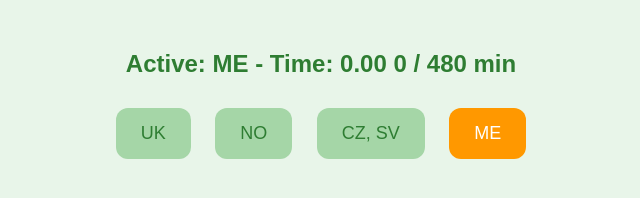
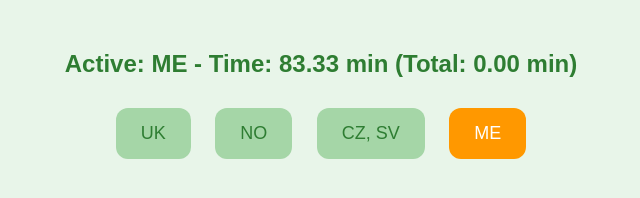
Before and after one commit to Nunaya/language_buttons, a plain HTML site: page index.html in a window 1280 px wide. Shown: the whole page, without its empty margins (319-959 px from the left). Drawn offline with Linux system fonts and the light colour scheme.

Commit message:
Update index.html

```diff
--- a/index.html
+++ b/index.html
@@ -1,4 +1,3 @@
-
 <!DOCTYPE html>
 <html lang="en">
 <head>
@@ -61,14 +60,14 @@
 </head>
 <body>
 
-    <h2 id="status">Active: ME - Time: 0.00 min</h2>
+    <h2 id="status">Active: ME - Time: 0.00 min (Total: 0.00 min)</h2>
     <p id="alert" class="hidden">More than 480 minutes elapsed!</p>
 
     <div class="button-container">
-        <button onclick="switchButton('UK')">UK</button>
-        <button onclick="switchButton('NO')">NO</button>
-        <button onclick="switchButton('CZ_SV')" id="CZ_SV">CZ, SV</button>
-        <button onclick="switchButton('ME')" id="ME">ME</button>
+        <button id="UK" onclick="switchButton('UK')">UK</button>
+        <button id="NO" onclick="switchButton('NO')">NO</button>
+        <button id="CZ_SV" onclick="switchButton('CZ_SV')">CZ, SV</button>
+        <button id="ME" onclick="switchButton('ME')">ME</button>
     </div>
 
     <script>
@@ -86,23 +85,20 @@
         }
 
         function updateUI() {
-            const elapsedTime = (times[activeButton] / 60).toFixed(2);
-            const totalTime = (Object.values(times).reduce((a, b) => a + b, 0) / 60).toFixed(0);
-            const statusText = activeButton === "ME" ?
-                `Active: ${activeButton} - Time: ${elapsedTime}  ${totalTime} / 480 min` :
-                `Active: ${activeButton} - Time: ${elapsedTime} min`;
+            const now = Date.now();
+            const currentElapsed = ((now - startTime) / 60).toFixed(2);
+            const totalElapsed = (times[activeButton] / 60).toFixed(2);
+            const overallTime = (Object.values(times).reduce((a, b) => a + b, 0) / 60).toFixed(2);
 
-            document.getElementById("status").innerText = statusText;
+            document.getElementById("status").innerText = `Active: ${activeButton} - Time: ${currentElapsed} min (Total: ${totalElapsed} min)`;
 
             document.querySelectorAll('button').forEach(btn => {
                 btn.classList.remove('active');
             });
 
-            if (document.getElementById(activeButton)) {
-                document.getElementById(activeButton).classList.add('active');
-            }
+            document.getElementById(activeButton).classList.add('active');
 
-            if (totalTime >= 480) {
+            if (overallTime >= 480) {
                 document.getElementById('alert').classList.remove('hidden');
             } else {
                 document.getElementById('alert').classList.add('hidden');
```
